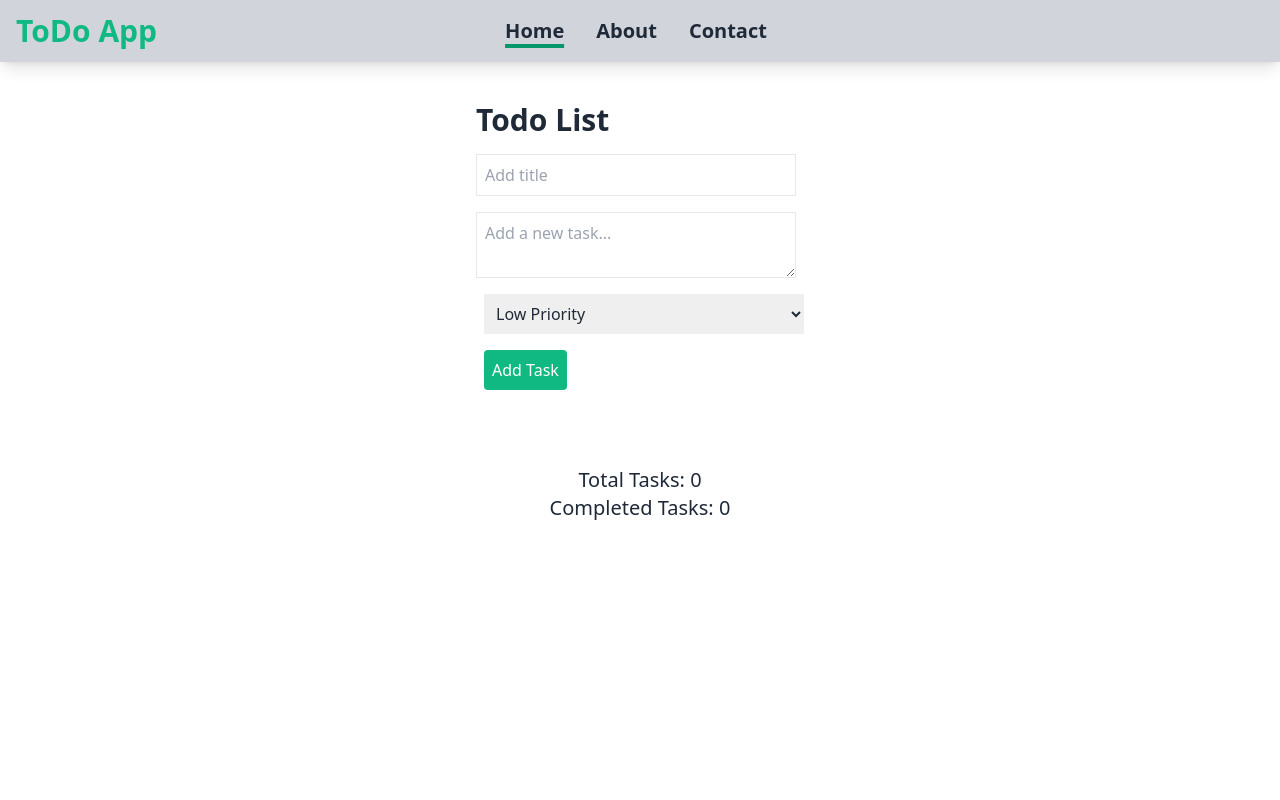
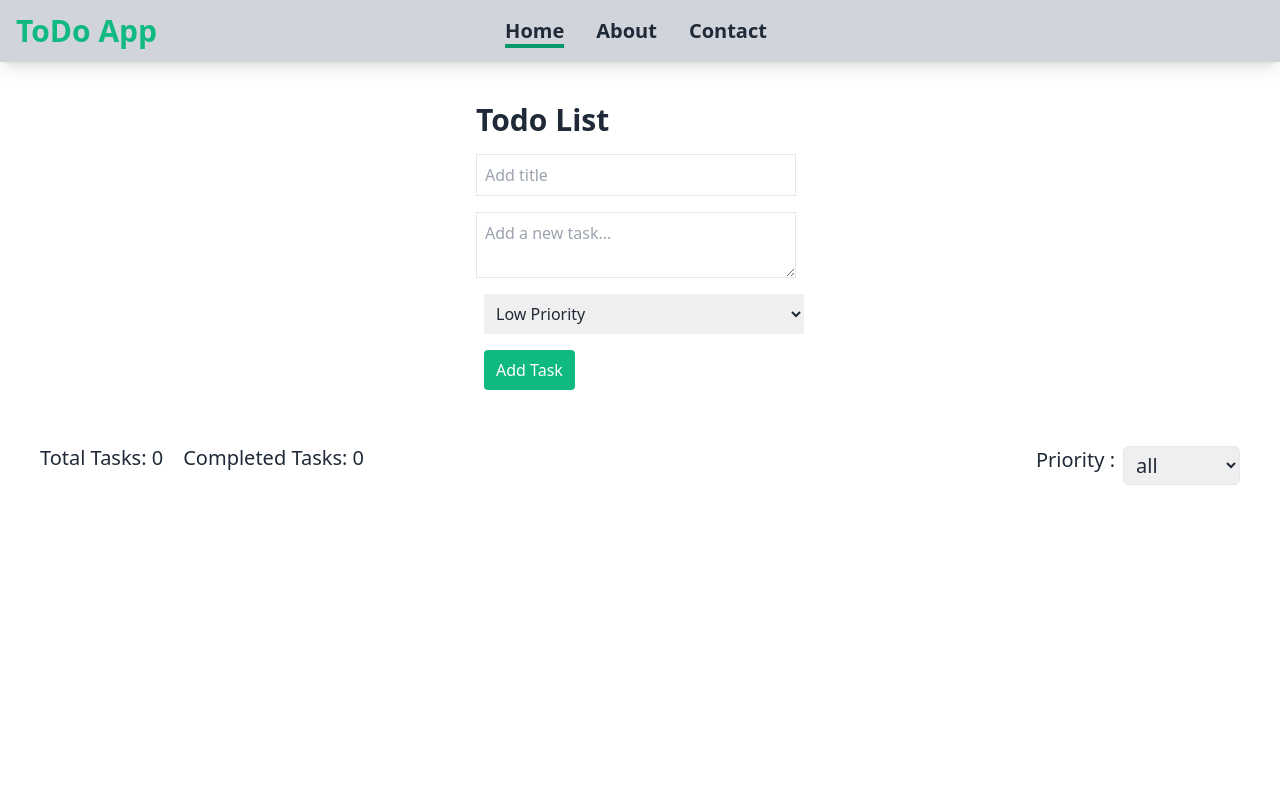
Before and after one commit to rasel6518/ToDoList, a React (Vite) app: page / in a window 1280 px wide. Shown: the top 800 px of the page. Built offline with nearby package versions, Linux system fonts and the light colour scheme.

Commit message:
Implement Priority filter section

```diff
--- a/src/Components/AddTask/AddTask.jsx
+++ b/src/Components/AddTask/AddTask.jsx
@@ -1,9 +1,9 @@
-import { useContext, useEffect, useState } from 'react';
+import { useEffect, useState } from 'react';
 import { v4 as uuidv4 } from 'uuid';
-import { DataContext } from '../../DataProvider/DataProvider';
+import useTask from '../../Hooks/useTask';
 
 const AddTask = () => {
-    const [tasks, setTasks] = useContext(DataContext);
+    const [tasks, setTasks] = useTask();
     const [newTaskTitle, setNewTaskTitle] = useState('');
     const [newTaskDesc, setNewTaskDesc] = useState('');
     const [newTaskPriority, setNewTaskPriority] = useState('low');
@@ -41,13 +41,13 @@ const AddTask = () => {
 
             <div className="">
                 <h2 className="text-3xl font-bold mb-4">Todo List</h2>
-                <div className="mb-4 space-y-4">
+                <div className=" space-y-4">
                     <input
                         type="text"
                         placeholder="Add title"
                         value={newTaskTitle}
                         onChange={handleTitle}
-                        className=" block border p-2 w-80"
+                        className=" block border  p-2 w-80"
                     />
                     <textarea
                         type="text"
@@ -66,7 +66,7 @@ const AddTask = () => {
                         <option value="medium">Medium Priority</option>
                         <option value="high">High Priority</option>
                     </select>
-                    <button onClick={addTask} className="block ml-2 p-2 text-center bg-emerald-500 rounded text-white">
+                    <button onClick={addTask} className="block ml-2 px-3 py-2 text-center bg-emerald-500 rounded text-white">
                         Add Task
                     </button>
 
--- a/src/Components/Counter/Counter.jsx
+++ b/src/Components/Counter/Counter.jsx
@@ -6,7 +6,7 @@ const Counter = () => {
     const completedTasks = tasks.filter(task => task.status === 'completed').length;
     return (
         <div>
-            <div className="text-center mt-5 text-xl font-medium">
+            <div className="text-center md:flex gap-5 text-xl font-medium">
                 <p>Total Tasks: {totalTasks}</p>
                 <p>Completed Tasks: {completedTasks}</p>
             </div>
--- /dev/null
+++ b/src/Components/PriorityFilter/PriorityFilter.jsx
@@ -0,0 +1,36 @@
+import useTask from "../../Hooks/useTask";
+
+
+const PriorityFilter = ({ filterPriority, setFilterPriority }) => {
+    const [tasks, setTasks] = useTask()
+
+
+    const priorityOptions = ["all", "low", "medium", "high"];
+
+    const handlePriorityChange = (selectedPriority) => {
+        setFilterPriority(selectedPriority);
+    };
+
+    return (
+        <div>
+            {/* Priority filter dropdown section */}
+            <div className="flex justify-center gap-2 mt-4">
+                <label htmlFor="priorityFilter" className="text-xl font-medium">Priority :</label>
+                <select
+                    id="priorityFilter"
+                    value={filterPriority}
+                    onChange={(e) => handlePriorityChange(e.target.value)}
+                    className="border text-xl font-medium rounded-md px-2 py-1"
+                >
+                    {priorityOptions.map((priority) => (
+                        <option key={priority} value={priority}>
+                            {priority}
+                        </option>
+                    ))}
+                </select>
+            </div>
+        </div>
+    );
+};
+
+export default PriorityFilter;
--- a/src/Components/TodoList/TodoList.jsx
+++ b/src/Components/TodoList/TodoList.jsx
@@ -1,12 +1,14 @@
-import { useContext, useState } from "react";
-import { DataContext } from "../../DataProvider/DataProvider";
+import { useState } from "react";
 import { AiFillDelete, AiFillEdit, AiFillSave } from "react-icons/ai";
 import Counter from "../Counter/Counter";
+import PriorityFilter from "../PriorityFilter/PriorityFilter";
+import useTask from "../../Hooks/useTask";
 
 const TodoList = () => {
-    const [tasks, setTasks] = useContext(DataContext);
+    const [tasks, setTasks] = useTask();
     const [isTodoEditable, setIsTodoEditable] = useState(false);
     const [editedTask, setEditedTask] = useState({ id: null, title: "", desc: "" });
+    const [filterPriority, setFilterPriority] = useState("all");
     const toggleTaskStatus = (taskId) => {
         const updatedTasks = tasks.map((task) =>
             task.id === taskId
@@ -38,15 +40,25 @@ const TodoList = () => {
             <div className="  ">
 
                 {/* counter section */}
+
+                <div className="md:flex justify-between items-center md:px-10">
                     <Counter />
 
+                    {/* Priority filter  section */}
+
+                    <PriorityFilter filterPriority={filterPriority} setFilterPriority={setFilterPriority} />
+                </div>
+
+
                 <div className="grid px-5 md:px-0 md:grid-cols-2 my-5 py-5 gap-5 lg:grid-cols-3">
-                    {tasks.map((task) => (
+                    {tasks
+                        .filter((task) => filterPriority === "all" || task.priority === filterPriority)
+                        .map((task) => (
                             <div key={task.id} className="bg-emerald-200  py-5 px-2">
+
+                                {/* Task Title Section */}
+
                                 <h1 className='text-xl px-5 capitalize mb-3 font-medium'>
-
-                                {/* Task Title */}
-
                                     {isTodoEditable && editedTask.id === task.id ? (
                                         <input
                                             type="text"
@@ -59,7 +71,7 @@ const TodoList = () => {
                                     )}
                                 </h1>
 
-                            {/* Task Description */}
+                                {/* Task Description Section */}
 
                                 <div className="w-60 md:w-80  px-5">
                                     {isTodoEditable && editedTask.id === task.id ? (
@@ -73,7 +85,7 @@ const TodoList = () => {
                                     )}
                                 </div>
 
-                            {/* Task Status Section */}
+                                {/* Task Status Toggle Section */}
 
                                 <div className="w-64 md:96 mt-5 flex justify-evenly items-center gap-2">
                                     <button
@@ -83,15 +95,15 @@ const TodoList = () => {
                                         {task.status}
                                     </button>
 
-                                {/* Task Priority Seciton */}
+                                    {/* Task Priority Section */}
 
                                     <div className={`capitalize font-bold text-${task.priority}`}>
                                         {task.priority}
                                     </div>
+
+                                    {/* Task Edit and Save Section */}
+
                                     <div className="flex justify-between gap-2">
-
-                                    {/* Task Edit and Save Seciton */}
-
                                         <button
                                             className="text-xl"
                                             onClick={() => {
@@ -108,7 +120,7 @@ const TodoList = () => {
                                             {isTodoEditable && editedTask.id === task.id ? <AiFillSave /> : <AiFillEdit />}
                                         </button>
 
-                                    {/* Task Delete Seciton */}
+                                        {/* Task Delete Section */}
 
                                         <AiFillDelete onClick={() => deleteTask(task.id)} className="text-xl "></AiFillDelete>
                                     </div>
```
Lines whose indentation alone changed are shown as unchanged.
